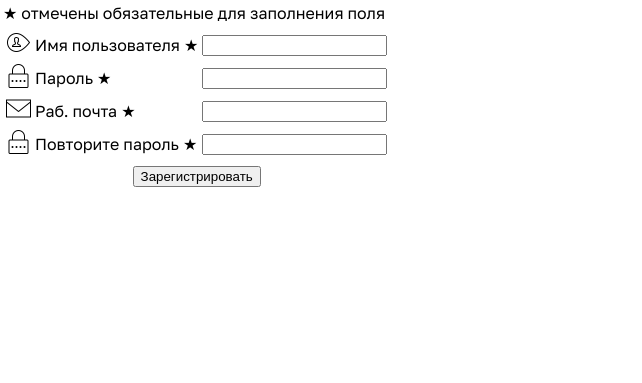
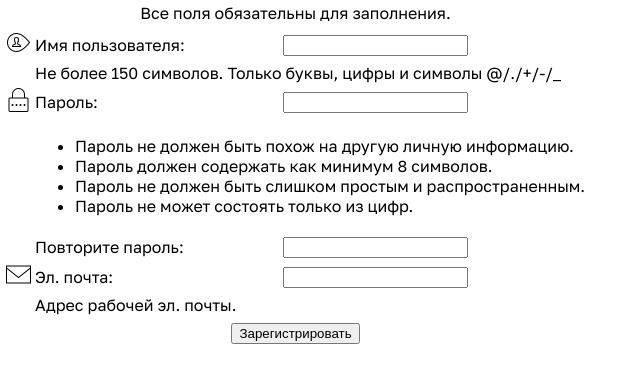
Before and after one commit to ZRomik/spsm, a Django app: template authapp/templates/authapp/register-account.html in a window 1280 px wide. Shown: the part 62-445 px from the top of the page, without its empty margins (0-642 px from the left). Run offline with Django 4.2, Linux system fonts and the light colour scheme; the template is opened without the code that fills it, so the values that code supplies are empty.

Commit message:
Закончен дизайн страницы регистрации аккаунта.

```diff
--- a/authapp/templates/authapp/register-account.html
+++ b/authapp/templates/authapp/register-account.html
@@ -7,10 +7,8 @@
         {% csrf_token %}
         <table>
             <tr>
-                <td>
-                    <div>
-                        &bigstar; отмечены обязательные для заполнения поля
-                    </div>
+                <td align="center">
+                    Все поля обязательны для заполнения.
                 </td>
             </tr>
             <tr>
@@ -18,11 +16,11 @@
                     <table>
                         <tr>
                             <td>
-                                <img src="{% static 'authapp/img/username-icon.png' %}" alt="username" width="25" height="25">
+                                <img src="{% static 'authapp/img/username-icon.png' %}" alt="login" width="25" height="25">
                             </td>
                             <td>
                                 <label for="id_username">
-                                    Имя пользователя &bigstar;
+                                    Имя пользователя:
                                 </label>
                             </td>
                             <td>
@@ -31,11 +29,19 @@
                         </tr>
                         <tr>
                             <td>
-                                <img src="{% static 'authapp/img/password-icon.png' %}" alt="password" width="25" height="25">
+
+                            </td>
+                            <td colspan="2">
+                                Не более 150 символов. Только буквы, цифры и символы @/./+/-/_
+                            </td>
+                        </tr>
+                        <tr>
+                            <td>
+                                <img src="{% static 'authapp/img/password-icon.png' %}" alt="login" width="25" height="25">
                             </td>
                             <td>
                                 <label for="id_password1">
-                                    Пароль &bigstar;
+                                    Пароль:
                                 </label>
                             </td>
                             <td>
@@ -44,28 +50,55 @@
                         </tr>
                         <tr>
                             <td>
-                                <img src="{% static 'authapp/img/email-icon.png' %}" alt="email" width="25" height="25">
                             </td>
-                            <td>
-                                <label for="id_email">
-                                    Раб. почта &bigstar;
-                                </label>
-                            </td>
-                            <td>
-                                <input type="text" id="id_email" name="name">
+                            <td colspan="2">
+                                <ul>
+                                    <li>
+                                        Пароль не должен быть похож на другую личную информацию.
+                                    </li>
+                                    <li>
+                                        Пароль должен содержать как минимум 8 символов.
+                                    </li>
+                                    <li>
+                                        Пароль не должен быть слишком простым и распространенным.
+                                    </li>
+                                    <li>
+                                        Пароль не может состоять только из цифр.
+                                    </li>
+                                </ul>
                             </td>
                         </tr>
                         <tr>
                             <td>
-                                <img src="{% static 'authapp/img/password-icon.png' %}" alt="password" width="25" height="25">
+
                             </td>
                             <td>
                                 <label for="id_password2">
-                                    Повторите пароль &bigstar;
+                                    Повторите пароль:
                                 </label>
                             </td>
                             <td>
                                 <input type="password" id="id_password2" name="password2">
+                            </td>
+                        </tr>
+                        <tr>
+                            <td>
+                                <img src="{% static 'authapp/img/email-icon.png' %}" alt="login" width="25" height="25">
+                            </td>
+                            <td>
+                                <label for="id_email">
+                                    Эл. почта:
+                                </label>
+                            </td>
+                            <td>
+                                <input type="text" id="id_email" name="email">
+                            </td>
+                        </tr>
+                        <tr>
+                            <td>
+                            </td>
+                            <td colspan="2">
+                                Адрес рабочей эл. почты.
                             </td>
                         </tr>
                     </table>
```
